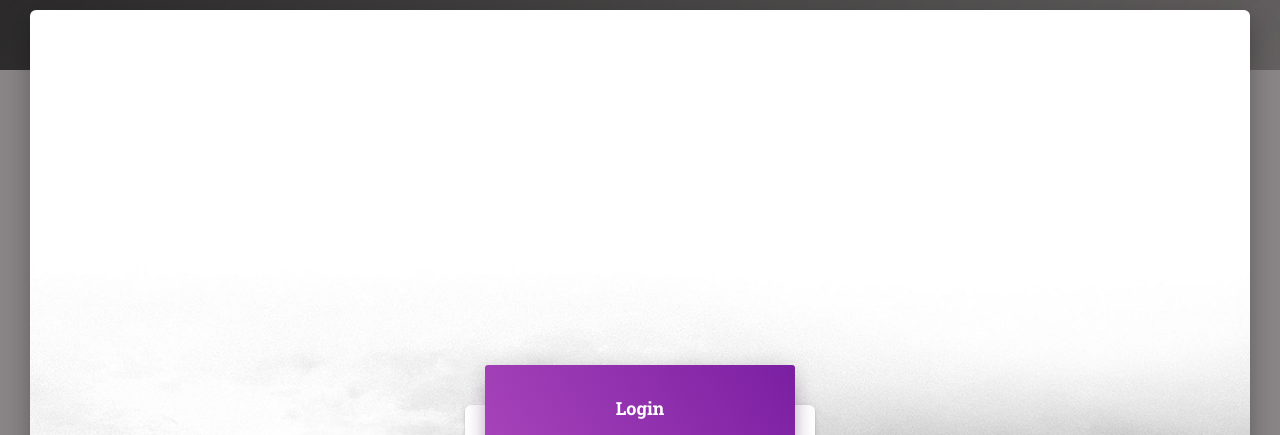
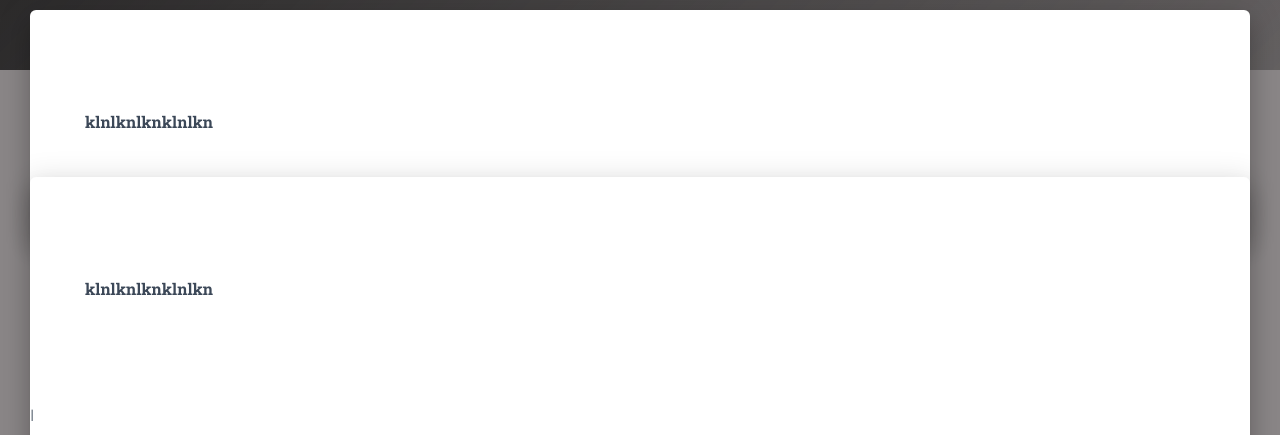
Before and after one commit to PlattnumTech/ImStillHere, a website: page index.html in a window 1280 px wide. Shown: the part 650-1085 px from the top of the page. Drawn offline with Linux system fonts and the light colour scheme; some packages are replaced by stand-ins of ours.

Commit message:
CM8
Adjust

```diff
--- a/index.html
+++ b/index.html
@@ -82,25 +82,32 @@
        </div>
      </div>
    </div>
+
    <div class="main main-raised">
+
    <div class="section section-basic">
     <div class="container">
       <div class="title">
-
-
-         <!--                 end buttons		         -->
-         <div class="space-50"></div>
-         <!--                 inputs -->
-         <div id="inputs">
+        klnlknlknklnlkn
 
        </div>
     </div>
-         <!--                 end sliders -->
+    </div>
     </div>
   </div>
 
 
-       <!--             navbar -->
+   <div class="main main-raised">
+
+    <div class="section section-basic">
+      <div class="container">
+        <div class="title">
+          klnlknlknklnlkn
+
+         </div>
+      </div>
+      </div>
+     I
      <div class="section section-signup page-header" style="background-image: url('./assets/img/city.jpg');">
        <div class="container">
          <div class="row">
```
Lines whose indentation alone changed are shown as unchanged.
